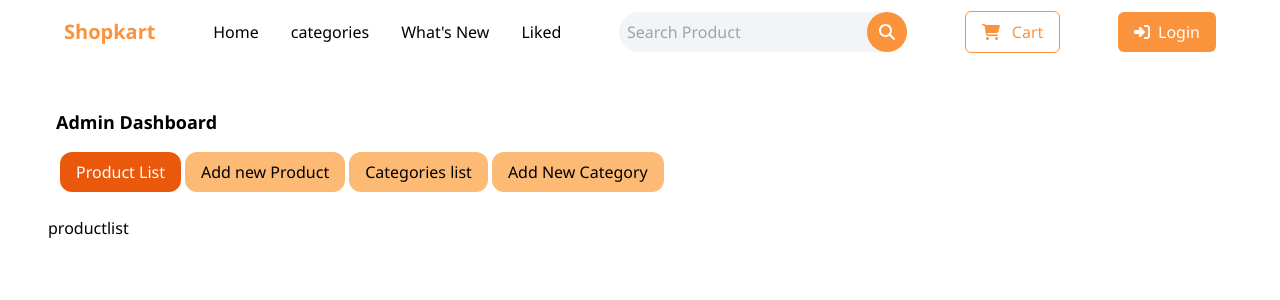
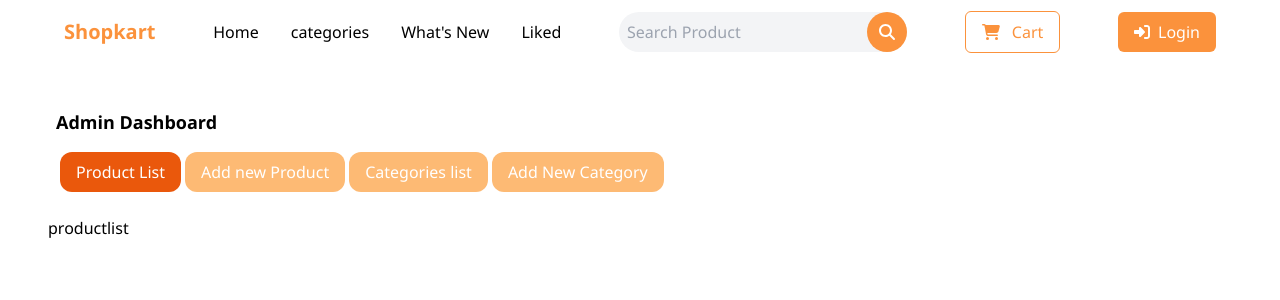
Before and after one commit to ThirumuruganR1705/ecommerce, a Next.js app: page /admin in a window 1280 px wide. Shown: the top 300 px of the page. Built offline with nearby package versions, Linux system fonts and the light colour scheme.

Commit message:
navbar layout

```diff
--- a/pages/admin.js
+++ b/pages/admin.js
@@ -17,10 +17,10 @@ const admin = () => {
                     <h2 className="text-lg font-bold">Admin Dashboard</h2>
                 </div>
                 <div className="flex my-4  w-fit">
-                    <p className={"cursor-pointer "+(pager == "list" ? "bg-orange-600 text-white md:px-4 md:py-2 text-xs md:text-base px-2 py-1 rounded-xl ml-1" : "bg-orange-300 md:px-4 md:py-2 text-xs md:text-base px-2 py-1 rounded-xl ml-1")} onClick={() => { setPager("list") }}>Product List</p>
-                    <p className={"cursor-pointer "+(pager == "newproduct" ? "bg-orange-600 text-white md:px-4 md:py-2 text-xs md:text-base px-2 py-1 rounded-xl ml-1" : "bg-orange-300 md:px-4 md:py-2 text-xs md:text-base px-2 py-1 rounded-xl ml-1")} onClick={() => { setPager("newproduct") }}>Add new Product</p>
-                    <p className={"cursor-pointer "+(pager == "categories" ? "bg-orange-600 text-white md:px-4 md:py-2 text-xs md:text-base px-2 py-1 rounded-xl ml-1" : "bg-orange-300 md:px-4 md:py-2 text-xs md:text-base px-2 py-1 rounded-xl ml-1")} onClick={() => { setPager("categories") }}>Categories list</p>
-                    <p className={"cursor-pointer "+(pager == "newcategory" ? "bg-orange-600 text-white md:px-4 md:py-2 text-xs md:text-base px-2 py-1 rounded-xl ml-1" : "bg-orange-300 md:px-4 md:py-2 text-xs md:text-base px-2 py-1 rounded-xl ml-1")} onClick={() => { setPager("newcategory") }}>Add New Category</p>
+                    <p className={"cursor-pointer "+(pager == "list" ? "bg-orange-600 text-white md:px-4 md:py-2 text-xs md:text-base px-2 py-1 rounded-xl ml-1" : "bg-orange-300 text-white md:px-4 md:py-2 text-xs md:text-base px-2 py-1 rounded-xl ml-1")} onClick={() => { setPager("list") }}>Product List</p>
+                    <p className={"cursor-pointer "+(pager == "newproduct" ? "bg-orange-600 text-white md:px-4 md:py-2 text-xs md:text-base px-2 py-1 rounded-xl ml-1" : "bg-orange-300 text-white md:px-4 md:py-2 text-xs md:text-base px-2 py-1 rounded-xl ml-1")} onClick={() => { setPager("newproduct") }}>Add new Product</p>
+                    <p className={"cursor-pointer "+(pager == "categories" ? "bg-orange-600 text-white md:px-4 md:py-2 text-xs md:text-base px-2 py-1 rounded-xl ml-1" : "bg-orange-300 text-white md:px-4 md:py-2 text-xs md:text-base px-2 py-1 rounded-xl ml-1")} onClick={() => { setPager("categories") }}>Categories list</p>
+                    <p className={"cursor-pointer "+(pager == "newcategory" ? "bg-orange-600 text-white md:px-4 md:py-2 text-xs md:text-base px-2 py-1 rounded-xl ml-1" : "bg-orange-300 text-white md:px-4 md:py-2 text-xs md:text-base px-2 py-1 rounded-xl ml-1")} onClick={() => { setPager("newcategory") }}>Add New Category</p>
                 </div>
             </div>
             <div>
```
